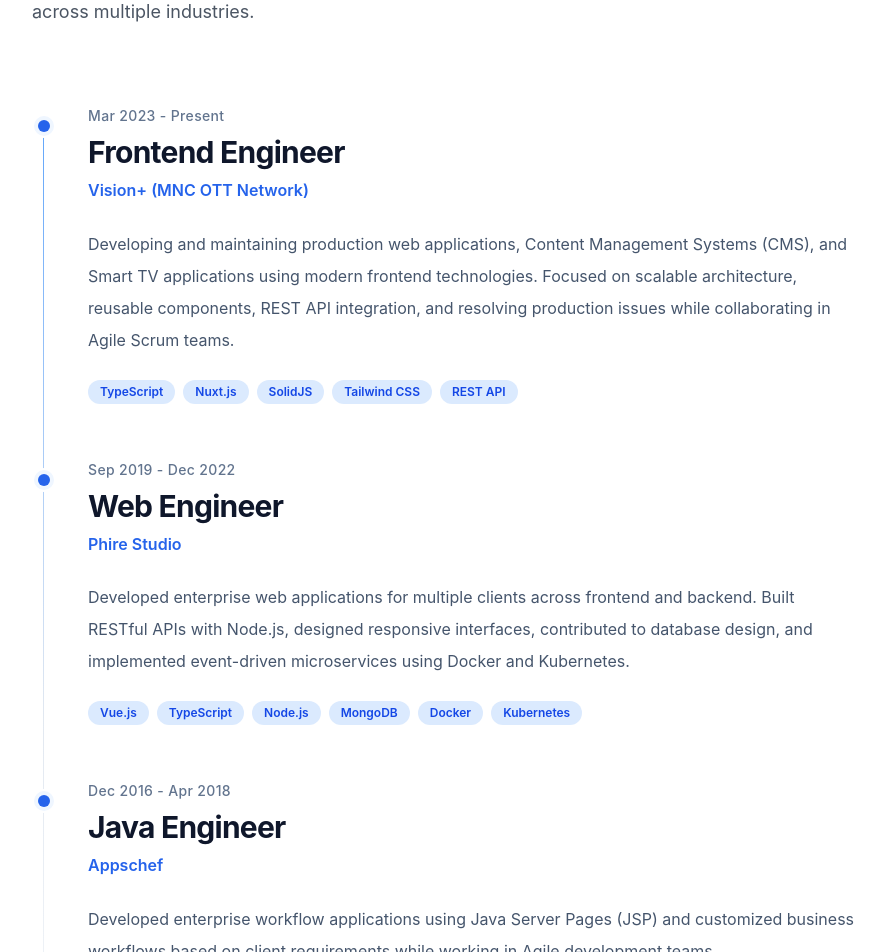
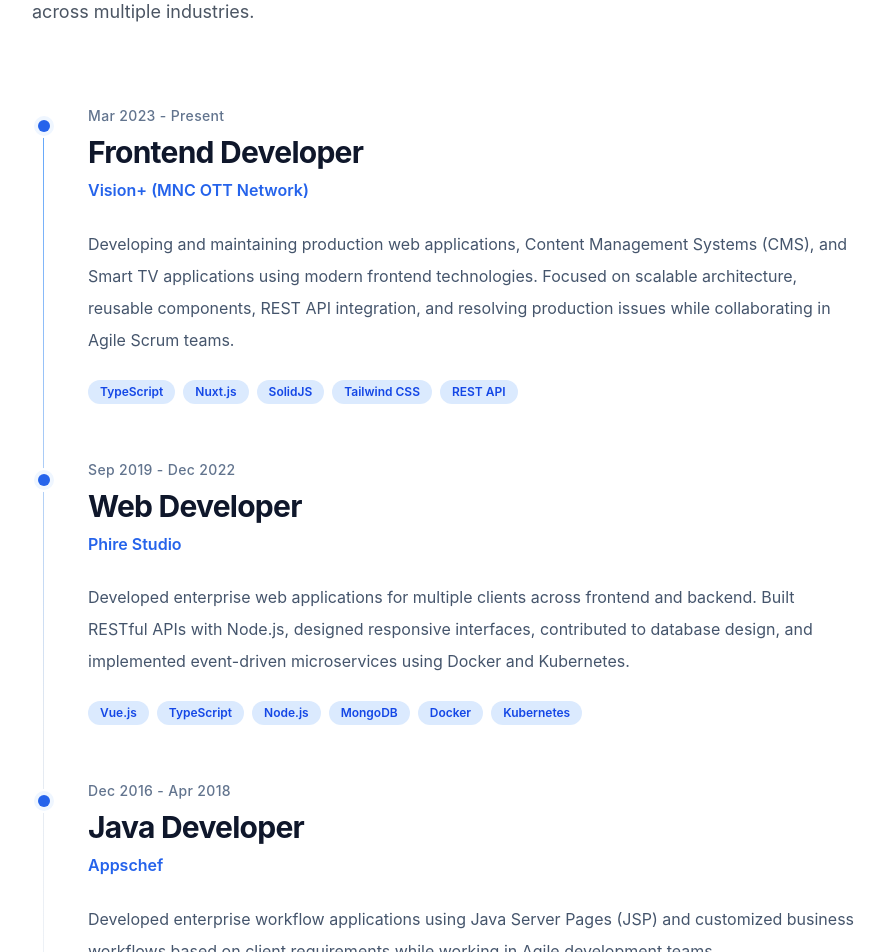
Before and after one commit to dianandriyani/cv, a Nuxt app: page / in a window 1280 px wide. Shown: the part 2740-3692 px from the top of the page, without its empty margins (56-940 px from the left). Built offline with nearby package versions, Linux system fonts and the light colour scheme.

Commit message:
update content experiences

```diff
--- a/content/experiences.ts
+++ b/content/experiences.ts
@@ -3,7 +3,7 @@
 export const experiences: Experience[] = [
   {
     company: 'Vision+ (MNC OTT Network)',
-    position: 'Frontend Engineer',
+    position: 'Frontend Developer',
     period: 'Mar 2023 - Present',
     description:
       'Developing and maintaining production web applications, Content Management Systems (CMS), and Smart TV applications using modern frontend technologies. Focused on scalable architecture, reusable components, REST API integration, and resolving production issues while collaborating in Agile Scrum teams.',
@@ -11,7 +11,7 @@
   },
   {
     company: 'Phire Studio',
-    position: 'Web Engineer',
+    position: 'Web Developer',
     period: 'Sep 2019 - Dec 2022',
     description:
       'Developed enterprise web applications for multiple clients across frontend and backend. Built RESTful APIs with Node.js, designed responsive interfaces, contributed to database design, and implemented event-driven microservices using Docker and Kubernetes.',
@@ -19,7 +19,7 @@
   },
   {
     company: 'Appschef',
-    position: 'Java Engineer',
+    position: 'Java Developer',
     period: 'Dec 2016 - Apr 2018',
     description:
       'Developed enterprise workflow applications using Java Server Pages (JSP) and customized business workflows based on client requirements while working in Agile development teams.',
@@ -27,7 +27,7 @@
   },
   {
     company: 'PT. Dirgantara Indonesia',
-    position: 'Web Engineer Intern',
+    position: 'Web Developer Intern',
     period: 'Jun 2015 - Aug 2015',
     description:
       'Developed an internal web application for managing and generating industrial internship certificates while collaborating with stakeholders to deliver business requirements.',
```
